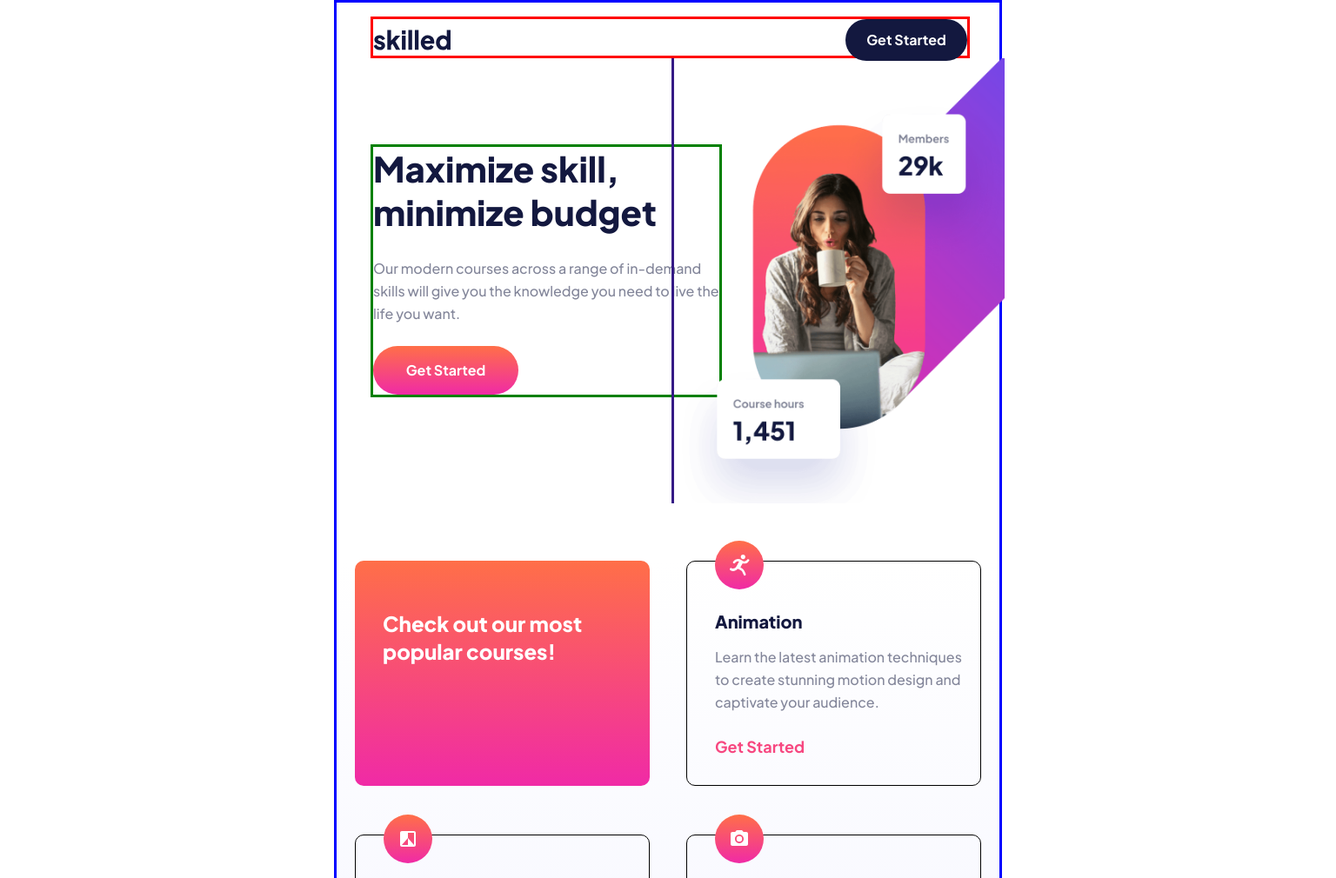
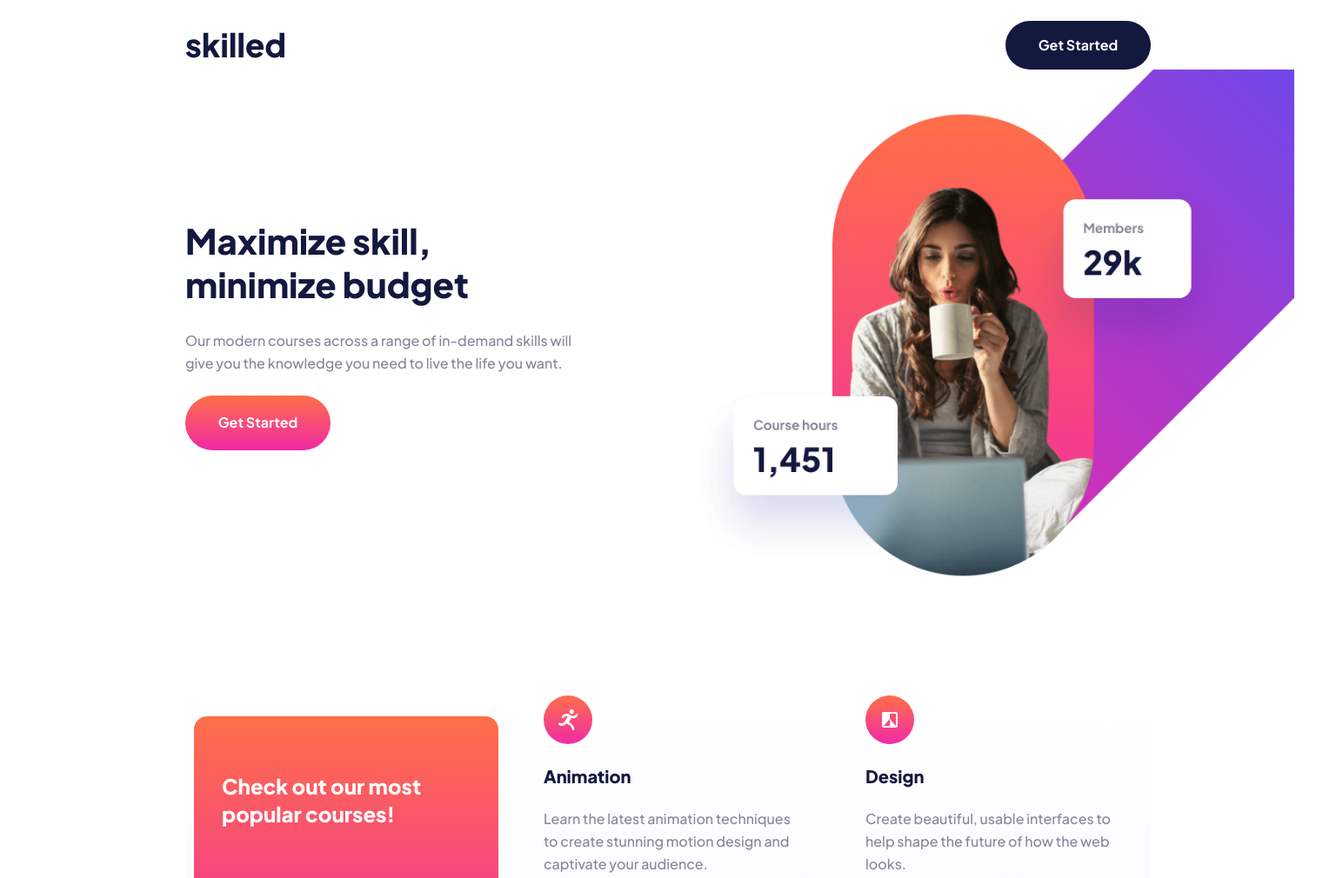
Before and after one commit to idlehands1969/Skilled-eLearning-Landing-Page, a plain HTML site: page index.html in a window 1536 px wide. Shown: the top 1010 px of the page at 87% size. Drawn offline with Linux system fonts and the light colour scheme.

Commit message:
complete code

```diff
--- a/index.html
+++ b/index.html
@@ -14,6 +14,7 @@
 
         <link rel="stylesheet" href="stylesheet.css">
         <link rel="stylesheet" href="media-stylesheet-768.css">
+        <link rel="stylesheet" href="media-stylesheet-1440.css">
 
     <title>Frontend Mentor | Skilled e-learning landing page</title>
 
--- a/media-stylesheet-1440.css
+++ b/media-stylesheet-1440.css
@@ -0,0 +1,98 @@
+@media (min-width: 1440px) {
+
+    :root {
+
+        /* **************************** */
+        /* ********* GENERAL ********** */
+        /* **************************** */
+
+        --media-width: 1440px;
+        --container-width: 1110px;
+
+
+        /* **************************** */
+        /* ********** HEADER ********** */
+        /* **************************** */
+
+        --btn-nav-foot-width: 167px;
+        --btn-nav-foot-height: 56px;
+
+        /* **************************** */
+        /* ********** HERO ************ */
+        /* **************************** */
+
+        --hero-img-width: 991.63px;
+
+
+        /* **************************** */
+        /* ********** CARDS *********** */
+        /* **************************** */
+
+        --course-padding-top: 64px;
+
+        --card-height: 322px;
+        --card-width: 350px;
+        --card-margin-bottom: 80px;
+        --card-border-radius: 15px;
+        --card-heading-margin-bottom: 24px;
+
+
+        /* **************************** */
+        /* ********* FOOTER ********** */
+        /* **************************** */
+
+        --footer-btn-width: 167px;
+        --footer-btn-height: 56px;
+
+    }
+
+    /* **************************** */
+    /* ********** HEADER ********** */
+    /* **************************** */
+
+
+    header {
+        margin-left:  165px;
+    }
+
+    .skilled-logo {
+        width: 114px;
+    }
+
+    /* *************************** */
+    /* *********** HERO ********** */
+    /* *************************** */
+
+    .hero-text {
+        margin: 172px 0px 240px 165px;
+    }
+
+    .hero-text > h1 {
+        width: 457px;
+    }
+
+    .hero-text > p {
+        width: 445px;
+    }
+
+    .btn-cta {
+        height: 63px;
+    }
+
+
+    .hero-img {
+        top: -246.13px;
+        left: 744px;
+    }
+
+    .desktop {
+        display: block;
+    }
+
+    .mobile, .tablet {
+        display: none;
+    }
+
+
+/*******KEEP MEDIA QUERY 1440 CODE ABOVE THIS LINE********/
+}
--- a/media-stylesheet-768.css
+++ b/media-stylesheet-768.css
@@ -13,7 +13,7 @@
         /* ********** HERO ************ */
         /* **************************** */
 
-            --hero-img-width: 640.71px;
+            --hero-img-width: 640px;
 
         /* **************************** */
         /* ********** CARDS *********** */
@@ -25,11 +25,6 @@
             --card-width: 339px;
             --card-margin-bottom: 56px;
 
-        /* **************************** */
-        /* ********* FOOTER ********** */
-        /* **************************** */
-
-
     }
 
     /* **************************** */
@@ -39,6 +34,7 @@
 
     header {
         margin-left:  39px;
+        margin-top: 24px;
     }
 
     /* *************************** */
@@ -47,7 +43,6 @@
 
     .hero-container {
         width: var(--media-width);
-        flex-direction: row;
         margin-inline: 0;
         padding-inline: 0;
         position: relative;
@@ -83,7 +78,7 @@
 
 
     /* **************************** */
-    /* ********** CARDS ********** */
+    /* ********** CARDS *********** */
     /* **************************** */
 
     .courseContainer  {
@@ -91,5 +86,5 @@
 
     }
 
-/*******KEEP CODE ABOVE THIS LINE********/
+/*******KEEP MEDIA QUERY 768 CODE ABOVE THIS LINE********/
 }
--- a/stylesheet.css
+++ b/stylesheet.css
@@ -58,6 +58,13 @@
         --container-width: 343px;
 
     /* **************************** */
+    /* ********** HEADER ********** */
+    /* **************************** */
+
+        --btn-nav-foot-width: 140px;
+        --btn-nav-foot-height: 48px;
+
+    /* **************************** */
     /* ********** HERO ************ */
     /* **************************** */
 
@@ -89,8 +96,6 @@
     /* **************************** */
     /* ********* FOOTER ********** */
     /* **************************** */
-
-        --footer-height: 120px;
 
         --footer-btn-width: 140px;
         --footer-btn-height: 48px;
@@ -208,8 +213,6 @@ header {
     width: var(--container-width);
     margin-left:  16px;
     margin-top: 16px;
-    height: 48px;
-    border: 3px solid red;
 }
 
 .header-container {
@@ -224,8 +227,8 @@ header {
 }
 
 .btn-nav {
-    width: 140px;
-    height: 48px;
+    width: var(--btn-nav-foot-width);
+    height: var(--btn-nav-foot-height);
     background-color: var(--dark-blue);
     color: var(--white);
     border: none;
@@ -246,12 +249,11 @@ header {
     margin-inline: auto;
     margin-bottom: 66px;
     display: flex;
-    flex-direction: column;
+    flex-wrap: wrap;
     align-items: center;
 }
 
 .hero-text {
-    border: 3px solid green;
     margin-block: 38px 46px;
 }
 
@@ -280,7 +282,6 @@ header {
 .hero-img {
     width: var(--hero-img-width);
     height: auto;
-    border: 3px solid rgb(53, 26, 133);
 }
 
 .tablet, .desktop {
@@ -293,6 +294,8 @@ header {
 /* **************************** */
 
 .card-container {
+    width: var(--container-width);
+    margin-inline: auto;
     background-image: var(--background-gradient);
     display: flex;
     flex-wrap: wrap;
@@ -320,7 +323,6 @@ header {
     border-radius: var(--card-border-radius);
     margin-bottom: var(--card-margin-bottom);
     margin-inline: auto;
-    border: 1px solid;
 }
 
 .icon {
@@ -353,8 +355,7 @@ header {
 
 footer {
     width: var(--media-width);
-    height: var(--footer-height);
-    margin: 0 auto;
+    height: 120px;
     background-color: var(--dark-blue);
 }
 
@@ -363,8 +364,8 @@ footer {
     flex-direction: row;
     justify-content: space-between;
     align-items: center;
+    height: 120px;
     width: var(--container-width);
-    height: var(--footer-height);
     margin-inline: auto;
 }
 
@@ -382,30 +383,3 @@ footer {
 .btn-footer:hover {
     background-image: var(--Gradient-2-hover);
 }
-
-
-/********* REMOVE BEFORE SUBMITTING*********/
-/********* REMOVE BEFORE SUBMITTING*********/
-/********* REMOVE BEFORE SUBMITTING*********/
-/********* REMOVE BEFORE SUBMITTING*********/
-/********* REMOVE BEFORE SUBMITTING*********/
-/********* REMOVE BEFORE SUBMITTING*********/
-/********* REMOVE BEFORE SUBMITTING*********/
-/********* REMOVE BEFORE SUBMITTING*********/
-/********* REMOVE BEFORE SUBMITTING*********/
-/********* REMOVE BEFORE SUBMITTING*********/
-body {
-    border: 3px solid blue;
-}
-/********* REMOVE BEFORE SUBMITTING*********/
-/********* REMOVE BEFORE SUBMITTING*********/
-/********* REMOVE BEFORE SUBMITTING*********/
-/********* REMOVE BEFORE SUBMITTING*********/
-/********* REMOVE BEFORE SUBMITTING*********/
-/********* REMOVE BEFORE SUBMITTING*********/
-/********* REMOVE BEFORE SUBMITTING*********/
-/********* REMOVE BEFORE SUBMITTING*********/
-/********* REMOVE BEFORE SUBMITTING*********/
-/********* REMOVE BEFORE SUBMITTING*********/
-/********* REMOVE BEFORE SUBMITTING*********/
-/********* REMOVE BEFORE SUBMITTING*********/
```
